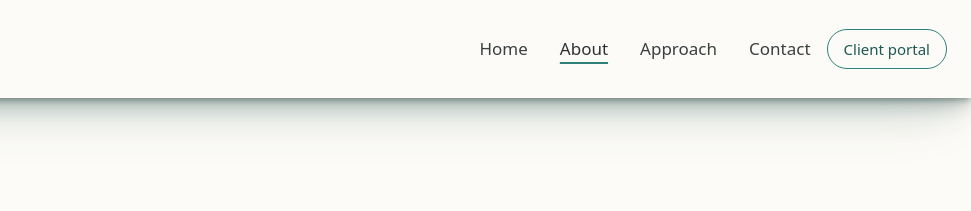
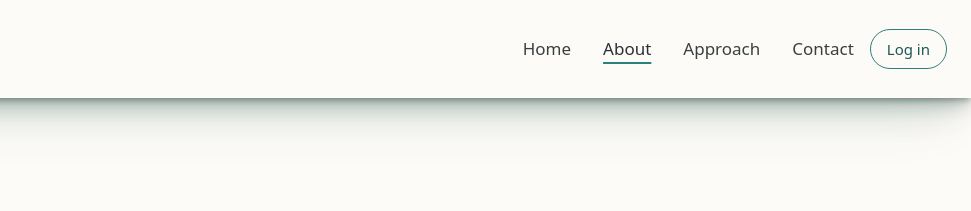
Before and after one commit to ellisvdb/brightplay, a plain HTML site: page about.html in a window 1280 px wide. Shown: the top 211 px of the page, 309-1280 px from the left. Drawn offline with Linux system fonts and the light colour scheme; a web font is replaced by a local one.

Commit message:
Rename 'Client portal' to 'Log in' in menu, header, and footer
Co-Authored-By: Claude Opus 5.5 <noreply@anthropic.com>
Claude-Session: https://claude.ai/code/session_017MriicVSspT3tqkqPhZfQz

```diff
--- a/about.html
+++ b/about.html
@@ -31,11 +31,11 @@
           <li><a class="site-nav__link" href="about.html" aria-current="page">About</a></li>
           <li><a class="site-nav__link" href="approach.html">Approach</a></li>
           <li><a class="site-nav__link" href="contact.html">Contact</a></li>
-          <li class="site-nav__item--client"><a class="site-nav__link" href="client.html">Client portal</a></li>
+          <li class="site-nav__item--client"><a class="site-nav__link" href="client.html">Log in</a></li>
         </ul>
       </nav>
 
-      <a class="site-header__client" href="client.html">Client portal</a>
+      <a class="site-header__client" href="client.html">Log in</a>
 
       <button class="nav-toggle" type="button" aria-controls="primary-nav" aria-expanded="false" data-nav-toggle>
         <span class="visually-hidden">Open menu</span>
@@ -183,7 +183,7 @@
             <li><a href="about.html">About</a></li>
             <li><a href="approach.html">Approach</a></li>
             <li><a href="contact.html">Book an introduction</a></li>
-            <li><a href="client.html">Client portal</a></li>
+            <li><a href="client.html">Log in</a></li>
           </ul>
         </nav>
         <nav class="bp-foot__col" aria-label="Our approaches">
```
Also changed, not shown: accessibility.html (+3 -3 lines), approach.html (+3 -3 lines), client-rights.html (+3 -3 lines), client.html (+3 -3 lines), contact.html (+3 -3 lines), index.html (+3 -3 lines), privacy.html (+3 -3 lines).
